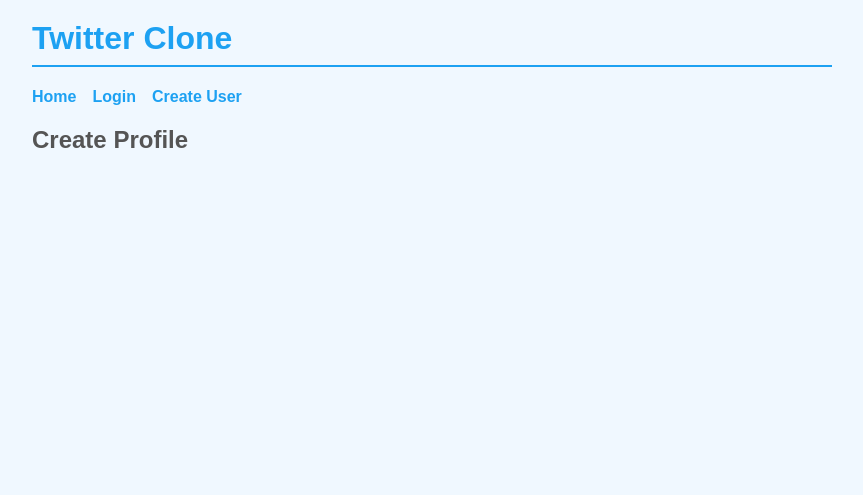
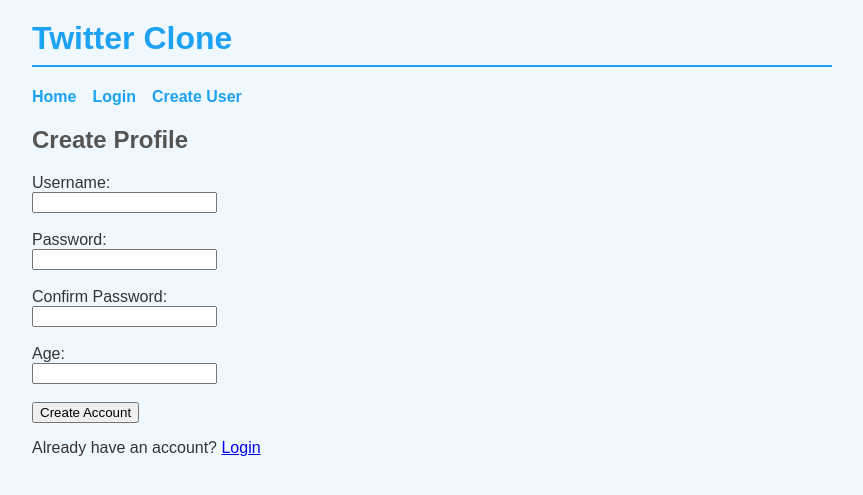
Before and after one commit to NicoLS18/twitter, a FastAPI app: page /create_user in a window 1280 px wide. Shown: the top 495 px of the page, without its empty margins (208-1071 px from the left). Run offline with FastAPI, Linux system fonts and the light colour scheme.

Commit message:
Implement full auth flow, message posting, and password hashing
- Cookie-based login/logout with is_logged_in nav state
- POST /login, /logout, /create_user, /create_message routes
- Age field required on signup, displayed on home page
- Passwords hashed with SHA-256 before storing
- Parameterized queries throughout (SQL injection safe)
- Jinja2 auto-escaping protects against HTML injection

```diff
--- a/main.py
+++ b/main.py
@@ -1,7 +1,8 @@
-from fastapi import FastAPI, Request
-from fastapi.responses import HTMLResponse
+from fastapi import FastAPI, Request, Form
+from fastapi.responses import HTMLResponse, RedirectResponse
 from fastapi.templating import Jinja2Templates
 from fastapi.staticfiles import StaticFiles
+import hashlib
 import sqlite3
 import uvicorn
 
@@ -9,19 +10,28 @@ app = FastAPI()
 app.mount('/static', StaticFiles(directory='static'), name='static')
 templates = Jinja2Templates(directory='templates')
 
+
+def hash_password(password: str) -> str:
+    return hashlib.sha256(password.encode()).hexdigest()
+
+
+def get_username(request: Request):
+    return request.cookies.get('username')
+
+
 @app.get('/', response_class=HTMLResponse)
 async def index(request: Request):
-    is_logged_in = True
+    username = get_username(request)
+    is_logged_in = username is not None
 
     con = sqlite3.connect('twitter_clone.db')
     cur = con.cursor()
-    sql = """
-    SELECT messages.message, messages.created_at, users.username, users.age
-    FROM messages
-    JOIN users ON messages.sender_id = users.id
-    ORDER BY messages.created_at DESC;
-    """
-    cur.execute(sql)
+    cur.execute("""
+        SELECT messages.message, messages.created_at, users.username, users.age
+        FROM messages
+        JOIN users ON messages.sender_id = users.id
+        ORDER BY messages.created_at DESC
+    """)
     messages = [
         {'message': row[0], 'created_at': row[1], 'username': row[2], 'age': row[3]}
         for row in cur.fetchall()
@@ -37,37 +47,130 @@ async def index(request: Request):
         }
     )
 
+
 @app.get('/login', response_class=HTMLResponse)
-async def login(request: Request):
+async def login_get(request: Request):
     return templates.TemplateResponse(
         request=request,
         name='login.html',
-        context={'is_logged_in': False}
+        context={'is_logged_in': False, 'error': None}
     )
 
-@app.get('/logout', response_class=HTMLResponse)
-async def logout(request: Request):
-    return templates.TemplateResponse(
-        request=request,
-        name='logout.html',
-        context={'is_logged_in': False}
+
+@app.post('/login', response_class=HTMLResponse)
+async def login_post(
+    request: Request,
+    username: str = Form(),
+    password: str = Form(),
+):
+    con = sqlite3.connect('twitter_clone.db')
+    cur = con.cursor()
+    cur.execute(
+        'SELECT id FROM users WHERE username = ? AND password = ?',
+        (username, hash_password(password)),
     )
+    user = cur.fetchone()
+    con.close()
+
+    if user is None:
+        return templates.TemplateResponse(
+            request=request,
+            name='login.html',
+            context={'is_logged_in': False, 'error': 'Invalid username or password.'}
+        )
+
+    response = RedirectResponse(url='/', status_code=303)
+    response.set_cookie(key='username', value=username)
+    return response
+
+
+@app.get('/logout')
+async def logout():
+    response = RedirectResponse(url='/', status_code=303)
+    response.delete_cookie('username')
+    return response
+
 
 @app.get('/create_message', response_class=HTMLResponse)
-async def create_message(request: Request):
+async def create_message_get(request: Request):
+    username = get_username(request)
+    if username is None:
+        return RedirectResponse(url='/login', status_code=303)
     return templates.TemplateResponse(
         request=request,
         name='create_message.html',
         context={'is_logged_in': True}
     )
 
+
+@app.post('/create_message', response_class=HTMLResponse)
+async def create_message_post(
+    request: Request,
+    message: str = Form(),
+):
+    username = get_username(request)
+    if username is None:
+        return RedirectResponse(url='/login', status_code=303)
+
+    con = sqlite3.connect('twitter_clone.db')
+    cur = con.cursor()
+    cur.execute('SELECT id FROM users WHERE username = ?', (username,))
+    user = cur.fetchone()
+    cur.execute(
+        'INSERT INTO messages (sender_id, message) VALUES (?, ?)',
+        (user[0], message),
+    )
+    con.commit()
+    con.close()
+
+    return RedirectResponse(url='/', status_code=303)
+
+
 @app.get('/create_user', response_class=HTMLResponse)
-async def create_user(request: Request):
+async def create_user_get(request: Request):
     return templates.TemplateResponse(
         request=request,
         name='create_user.html',
-        context={'is_logged_in': False}
+        context={'is_logged_in': False, 'error': None}
     )
+
+
+@app.post('/create_user', response_class=HTMLResponse)
+async def create_user_post(
+    request: Request,
+    username: str = Form(),
+    password: str = Form(),
+    password_confirm: str = Form(),
+    age: int = Form(),
+):
+    if password != password_confirm:
+        return templates.TemplateResponse(
+            request=request,
+            name='create_user.html',
+            context={'is_logged_in': False, 'error': 'Passwords do not match.'}
+        )
+
+    con = sqlite3.connect('twitter_clone.db')
+    cur = con.cursor()
+    try:
+        cur.execute(
+            'INSERT INTO users (username, password, age) VALUES (?, ?, ?)',
+            (username, hash_password(password), age),
+        )
+        con.commit()
+    except sqlite3.IntegrityError:
+        con.close()
+        return templates.TemplateResponse(
+            request=request,
+            name='create_user.html',
+            context={'is_logged_in': False, 'error': f'Username "{username}" is already taken.'}
+        )
+    con.close()
+
+    response = RedirectResponse(url='/', status_code=303)
+    response.set_cookie(key='username', value=username)
+    return response
+
 
 if __name__ == '__main__':
     uvicorn.run("main:app", host='127.0.0.1', port=8080, reload=True)
--- a/requirements.txt
+++ b/requirements.txt
@@ -1,3 +1,4 @@
 uvicorn
 fastapi
 Jinja2
+python-multipart
--- a/templates/create_user.html
+++ b/templates/create_user.html
@@ -1,4 +1,30 @@
 {% extends 'base.html' %}
 {% block concent %}
 <h2>Create Profile</h2>
+
+{% if error %}
+<p style="color: red;">{{ error }}</p>
+{% endif %}
+
+<form method="post" action="/create_user">
+    <label>Username:<br>
+        <input type="text" name="username" required>
+    </label>
+    <br><br>
+    <label>Password:<br>
+        <input type="password" name="password" required>
+    </label>
+    <br><br>
+    <label>Confirm Password:<br>
+        <input type="password" name="password_confirm" required>
+    </label>
+    <br><br>
+    <label>Age:<br>
+        <input type="number" name="age" min="1" required>
+    </label>
+    <br><br>
+    <button type="submit">Create Account</button>
+</form>
+
+<p>Already have an account? <a href="/login">Login</a></p>
 {% endblock %}
```
Also changed, not shown: db_create.py (+13 -9 lines), templates/create_message.html (+8 -0 lines), templates/login.html (+19 -1 lines).
